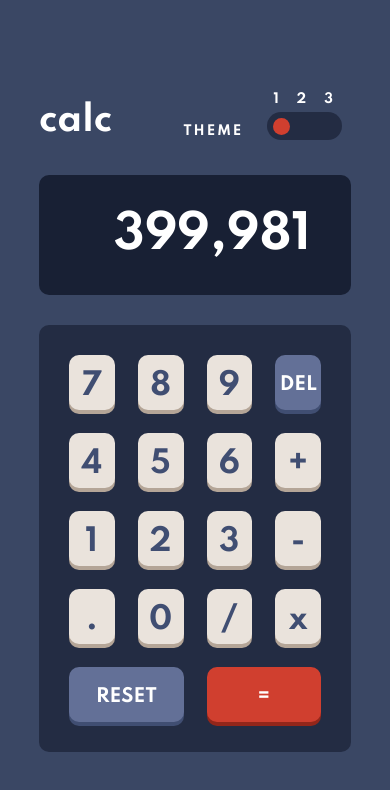
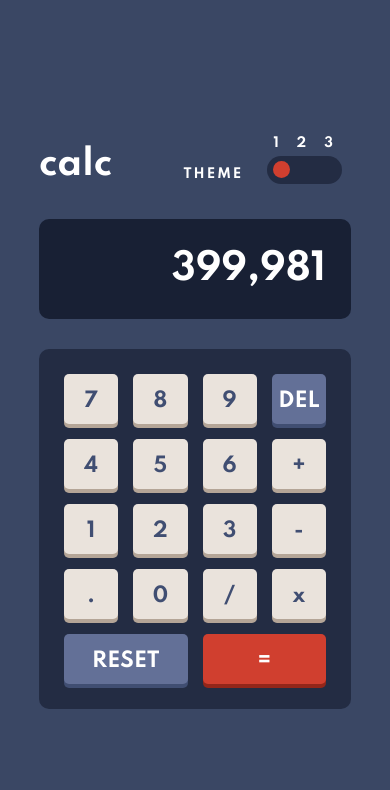
Before and after one commit to NightClover-code/calculator-app, a Next.js app: page / in a window 390 px wide. Shown: the top 790 px of the page. Built offline with nearby package versions, Linux system fonts and the light colour scheme.

Commit message:
mobile responsivness added

```diff
--- a/components/Calculator/_calculator.scss
+++ b/components/Calculator/_calculator.scss
@@ -1,5 +1,4 @@
 .calculator__container {
-  min-height: 650px;
   max-width: 530px;
   width: 80%;
   @media screen and (max-width: 800px) {
@@ -21,6 +20,14 @@
         text-transform: uppercase;
         font-size: 13px;
         letter-spacing: 2px;
+        @media screen and (max-width: 300px) {
+          width: 65px;
+          height: 23px;
+          font-size: 10px;
+          margin-top: 25px;
+          margin-right: 0;
+          text-align: right;
+        }
       }
       .theme__toggler {
         margin-bottom: 10px;
@@ -32,6 +39,9 @@
           padding-bottom: 5px;
           font-size: 13px;
           letter-spacing: 18px;
+          @media screen and (max-width: 300px) {
+            letter-spacing: 15px;
+          }
         }
         .toggle__slider {
           width: 75px;
@@ -43,11 +53,19 @@
           align-items: center;
           padding: 0 6px;
           cursor: pointer;
+          @media screen and (max-width: 300px) {
+            width: 65px;
+            height: 23px;
+          }
           .toggle__circle {
             width: 17px;
             height: 17px;
             background-color: $red;
             border-radius: 100%;
+            @media screen and (max-width: 300px) {
+              width: 15px;
+              height: 15px;
+            }
           }
         }
       }
@@ -65,11 +83,28 @@
     border-radius: 10px;
     padding: 0 40px;
     margin-top: 25px;
+    @media screen and (max-width: 600px) {
+      padding: 0 25px;
+    }
+    @media screen and (max-width: 400px) {
+      font-size: 18px;
+      height: 100px;
+    }
+    @media screen and (max-width: 300px) {
+      font-size: 15px;
+      height: 80px;
+    }
   }
   .calculator__body {
     background-color: $dark-desaturated-blue-toggle;
     border-radius: 10px;
     margin-top: 30px;
     padding: 30px;
+    @media screen and (max-width: 400px) {
+      padding: 25px;
+    }
+    @media screen and (max-width: 300px) {
+      padding: 20px;
+    }
   }
 }
--- a/components/KeysGrid/Key/_key.scss
+++ b/components/KeysGrid/Key/_key.scss
@@ -8,4 +8,11 @@
   font-size: 30px;
   padding-top: 6px;
   color: $desaturated-dark-blue-shadow;
+  @media screen and (max-width: 450px) {
+    font-size: 20px !important;
+    border-radius: 5px;
+  }
+  @media screen and (max-width: 300px) {
+    font-size: 17px !important;
+  }
 }
--- a/components/KeysGrid/_keys-grid.scss
+++ b/components/KeysGrid/_keys-grid.scss
@@ -4,4 +4,18 @@
   grid-template-rows: repeat(5, 55px);
   justify-content: center;
   gap: 23px;
+  @media screen and (max-width: 500px) {
+    grid-template-columns: repeat(4, 1fr);
+    grid-template-rows: repeat(5, 50px);
+    gap: 20px;
+  }
+  @media screen and (max-width: 400px) {
+    grid-template-columns: repeat(4, 1fr);
+    grid-template-rows: repeat(5, 50px);
+    gap: 15px;
+  }
+  @media screen and (max-width: 300px) {
+    grid-template-rows: repeat(5, 35px);
+    gap: 14px;
+  }
 }
--- a/styles/css/default.css
+++ b/styles/css/default.css
@@ -1,6 +1,5 @@
 @import url("https://fonts.googleapis.com/css2?family=Spartan:wght@700&display=swap");
 .calculator__container {
-  min-height: 650px;
   max-width: 530px;
   width: 80%;
 }
@@ -42,6 +41,17 @@
   letter-spacing: 2px;
 }
 
+@media screen and (max-width: 300px) {
+  .calculator__container .caclulator__head .theme__toggler__container h4 {
+    width: 65px;
+    height: 23px;
+    font-size: 10px;
+    margin-top: 25px;
+    margin-right: 0;
+    text-align: right;
+  }
+}
+
 .calculator__container .caclulator__head .theme__toggler__container .theme__toggler {
   margin-bottom: 10px;
   display: -webkit-box;
@@ -63,6 +73,12 @@
   letter-spacing: 18px;
 }
 
+@media screen and (max-width: 300px) {
+  .calculator__container .caclulator__head .theme__toggler__container .theme__toggler span {
+    letter-spacing: 15px;
+  }
+}
+
 .calculator__container .caclulator__head .theme__toggler__container .theme__toggler .toggle__slider {
   width: 75px;
   height: 28px;
@@ -79,11 +95,25 @@
   cursor: pointer;
 }
 
+@media screen and (max-width: 300px) {
+  .calculator__container .caclulator__head .theme__toggler__container .theme__toggler .toggle__slider {
+    width: 65px;
+    height: 23px;
+  }
+}
+
 .calculator__container .caclulator__head .theme__toggler__container .theme__toggler .toggle__slider .toggle__circle {
   width: 17px;
   height: 17px;
   background-color: #d03f2f;
   border-radius: 100%;
+}
+
+@media screen and (max-width: 300px) {
+  .calculator__container .caclulator__head .theme__toggler__container .theme__toggler .toggle__slider .toggle__circle {
+    width: 15px;
+    height: 15px;
+  }
 }
 
 .calculator__container .calculator__screen {
@@ -106,11 +136,43 @@
   margin-top: 25px;
 }
 
+@media screen and (max-width: 600px) {
+  .calculator__container .calculator__screen {
+    padding: 0 25px;
+  }
+}
+
+@media screen and (max-width: 400px) {
+  .calculator__container .calculator__screen {
+    font-size: 18px;
+    height: 100px;
+  }
+}
+
+@media screen and (max-width: 300px) {
+  .calculator__container .calculator__screen {
+    font-size: 15px;
+    height: 80px;
+  }
+}
+
 .calculator__container .calculator__body {
   background-color: #232c43;
   border-radius: 10px;
   margin-top: 30px;
   padding: 30px;
+}
+
+@media screen and (max-width: 400px) {
+  .calculator__container .calculator__body {
+    padding: 25px;
+  }
+}
+
+@media screen and (max-width: 300px) {
+  .calculator__container .calculator__body {
+    padding: 20px;
+  }
 }
 
 .keys__grid {
@@ -124,6 +186,34 @@
       -ms-flex-pack: center;
           justify-content: center;
   gap: 23px;
+}
+
+@media screen and (max-width: 500px) {
+  .keys__grid {
+    -ms-grid-columns: (1fr)[4];
+        grid-template-columns: repeat(4, 1fr);
+    -ms-grid-rows: (50px)[5];
+        grid-template-rows: repeat(5, 50px);
+    gap: 20px;
+  }
+}
+
+@media screen and (max-width: 400px) {
+  .keys__grid {
+    -ms-grid-columns: (1fr)[4];
+        grid-template-columns: repeat(4, 1fr);
+    -ms-grid-rows: (50px)[5];
+        grid-template-rows: repeat(5, 50px);
+    gap: 15px;
+  }
+}
+
+@media screen and (max-width: 300px) {
+  .keys__grid {
+    -ms-grid-rows: (35px)[5];
+        grid-template-rows: repeat(5, 35px);
+    gap: 14px;
+  }
 }
 
 .key {
@@ -143,6 +233,19 @@
   font-size: 30px;
   padding-top: 6px;
   color: #404e72;
+}
+
+@media screen and (max-width: 450px) {
+  .key {
+    font-size: 20px !important;
+    border-radius: 5px;
+  }
+}
+
+@media screen and (max-width: 300px) {
+  .key {
+    font-size: 17px !important;
+  }
 }
 
 * {
```
Also changed, not shown: 1 other file (tests, documents, lock files or other folders).
